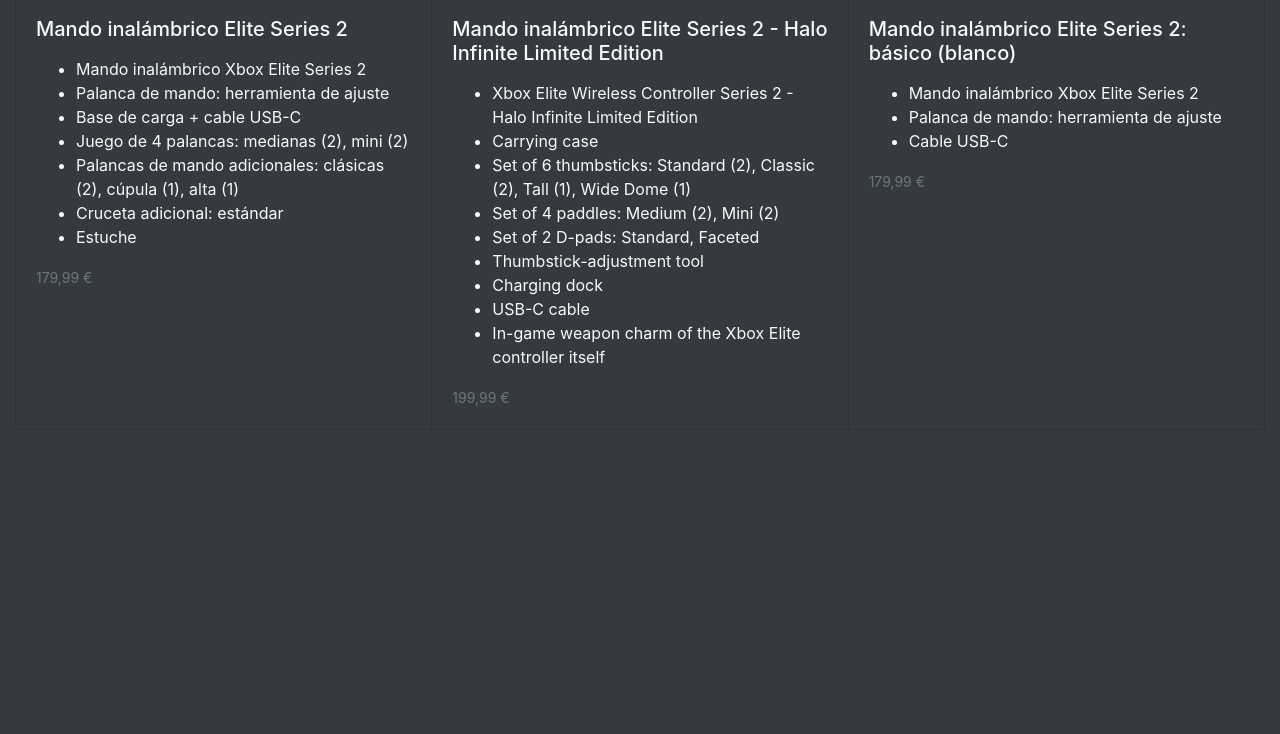
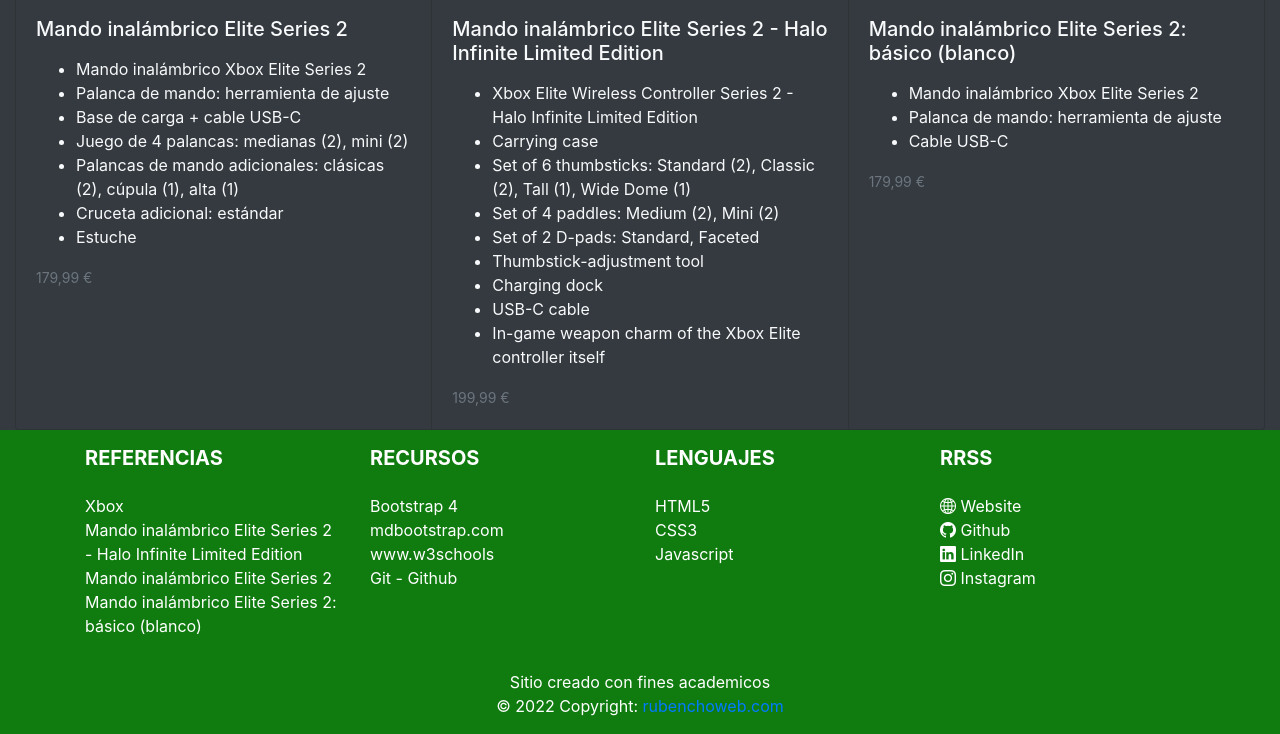
Before and after one commit to RubenchoWeb/Rubenchoweb, a plain HTML site: page UClass/index.html in a window 1280 px wide. Shown: the part 1900-2634 px from the top of the page. Before the commit the page ends 2330 px from the top, so only its background shows below. Drawn offline with nearby package versions, Linux system fonts and the light colour scheme.

Commit message:
Create footer section

```diff
--- a/UClass/css/style.css
+++ b/UClass/css/style.css
@@ -3,6 +3,9 @@
   }
 body{
     background-color: #343a40;
+    color: white;
+}
+li>a{
     color: white;
 }
 
@@ -63,3 +66,7 @@
         width: 50px;
     }
   }
+
+  footer{
+    background-color: #107c10;
+}
--- a/UClass/index.html
+++ b/UClass/index.html
@@ -5,6 +5,7 @@
     <meta http-equiv="X-UA-Compatible" content="IE=edge">
     <meta name="viewport" content="width=device-width, initial-scale=1.0">
     <title>U Class landing</title>
+    <link rel="stylesheet" href="https://cdn.jsdelivr.net/npm/bootstrap-icons@1.9.1/font/bootstrap-icons.css">
     <link rel="stylesheet" href="https://cdn.jsdelivr.net/npm/bootstrap@4.6.2/dist/css/bootstrap.min.css" integrity="sha384-xOolHFLEh07PJGoPkLv1IbcEPTNtaed2xpHsD9ESMhqIYd0nLMwNLD69Npy4HI+N" crossorigin="anonymous">
     <link rel="stylesheet" href="./css/style.css">
 </head>
@@ -21,10 +22,7 @@
                   <a class="nav-link" href="#compra">¡Compra ya!</a>
                 </li>
                 <li class="nav-item">
-                  <a class="nav-link" href="#registro">Catálogo</a>
-                </li>
-                <li class="nav-item">
-                  <a class="nav-link" href="#">¿Porqué un control Elite?</a>
+                  <a class="nav-link" href="#catalogo">Catálogo</a>
                 </li>
               </ul>
               <span class="nav-item">
@@ -123,6 +121,129 @@
             </div>
           </div>
       </section>
+      <!-- Footer -->
+<footer class="page-footer font-small indigo">
+
+    <!-- Footer Links -->
+    <div class="container text-center text-md-left">
+
+      <!-- Grid row -->
+      <div class="row">
+
+        <!-- Grid column -->
+        <div class="col-md-3 mx-auto">
+
+          <!-- Links -->
+          <h5 class="font-weight-bold text-uppercase mt-3 mb-4">Referencias</h5>
+
+          <ul class="list-unstyled">
+            <li>
+                <a href="https://www.xbox.com/en-US/" target="_blank">Xbox</a>
+              </li>
+            <li>
+              <a href="https://www.xbox.com/en-US/accessories/controllers/elite-wireless-controller-series-2-halo-infinite" target="_blank">Mando inalámbrico Elite Series 2 - Halo Infinite Limited Edition</a>
+            </li>
+            <li>
+              <a href="https://www.xbox.com/es-ES/accessories/controllers/elite-wireless-controller-series-2" target="_blank">Mando inalámbrico Elite Series 2</a>
+            </li>
+            <li>
+              <a href="https://www.xbox.com/es-ES/accessories/controllers/elite-wireless-controller-series-2" target="_blank">Mando inalámbrico Elite Series 2: básico (blanco)</a>
+            </li>
+          </ul>
+
+        </div>
+        <!-- Grid column -->
+
+        <hr class="clearfix w-100 d-md-none">
+
+        <!-- Grid column -->
+        <div class="col-md-3 mx-auto">
+
+          <!-- Links -->
+          <h5 class="font-weight-bold text-uppercase mt-3 mb-4">Recursos</h5>
+
+          <ul class="list-unstyled">
+            <li>
+              <a href="https://getbootstrap.com/" target="_blank">Bootstrap 4</a>
+            </li>
+            <li>
+              <a href="https://mdbootstrap.com/" target="_blank">mdbootstrap.com</a>
+            </li>
+            <li>
+              <a href="https://www.w3schools.com/" target="_blank">www.w3schools</a>
+            </li>
+            <li>
+              <a href="https://github.com/" target="_blank">Git - Github</a>
+            </li>
+          </ul>
+        </div>
+        <!-- Grid column -->
+
+        <hr class="clearfix w-100 d-md-none">
+
+        <!-- Grid column -->
+        <div class="col-md-3 mx-auto">
+
+          <!-- Links -->
+          <h5 class="font-weight-bold text-uppercase mt-3 mb-4">Lenguajes</h5>
+
+          <ul class="list-unstyled">
+            <li>
+              <a href="#">HTML5</a>
+            </li>
+            <li>
+              <a href="#">CSS3</a>
+            </li>
+            <li>
+              <a href="#">Javascript</a>
+            </li>
+          </ul>
+
+        </div>
+        <!-- Grid column -->
+
+        <hr class="clearfix w-100 d-md-none">
+
+        <!-- Grid column -->
+        <div class="col-md-3 mx-auto">
+
+          <!-- Links -->
+          <h5 class="font-weight-bold text-uppercase mt-3 mb-4">RRSS</h5>
+
+          <ul class="list-unstyled">
+            <li>
+                <a href="https://rubenchoweb.com/" target="_blank"><i class="bi bi-globe2"></i> Website</a>
+            </li>
+            <li>
+                <a href="https://github.com/RubenchoWeb" target="_blank"><i class="bi bi-github"></i> Github</a>
+            </li>
+            <li>
+              <a href="https://www.linkedin.com/in/rubenchoweb/" target="_blank"><i class="bi bi-linkedin"></i> LinkedIn</a>
+            </li>
+            <li>
+              <a href="https://www.instagram.com/rubenchoweb/" target="_blank"><i class="bi bi-instagram"></i> Instagram</a>
+            </li>
+          </ul>
+
+        </div>
+        <!-- Grid column -->
+
+      </div>
+      <!-- Grid row -->
+
+    </div>
+    <!-- Footer Links -->
+
+    <!-- Copyright -->
+    <div class="footer-copyright text-center py-3">
+        Sitio creado con fines academicos <br>
+        © 2022 Copyright:
+      <a href="#"> rubenchoweb.com</a>
+    </div>
+    <!-- Copyright -->
+
+  </footer>
+  <!-- Footer -->
     <script src="https://cdn.jsdelivr.net/npm/jquery@3.5.1/dist/jquery.slim.min.js" integrity="sha384-DfXdz2htPH0lsSSs5nCTpuj/zy4C+OGpamoFVy38MVBnE+IbbVYUew+OrCXaRkfj" crossorigin="anonymous"></script>
     <script src="https://cdn.jsdelivr.net/npm/bootstrap@4.6.2/dist/js/bootstrap.bundle.min.js" integrity="sha384-Fy6S3B9q64WdZWQUiU+q4/2Lc9npb8tCaSX9FK7E8HnRr0Jz8D6OP9dO5Vg3Q9ct" crossorigin="anonymous"></script>
 </body>
```
